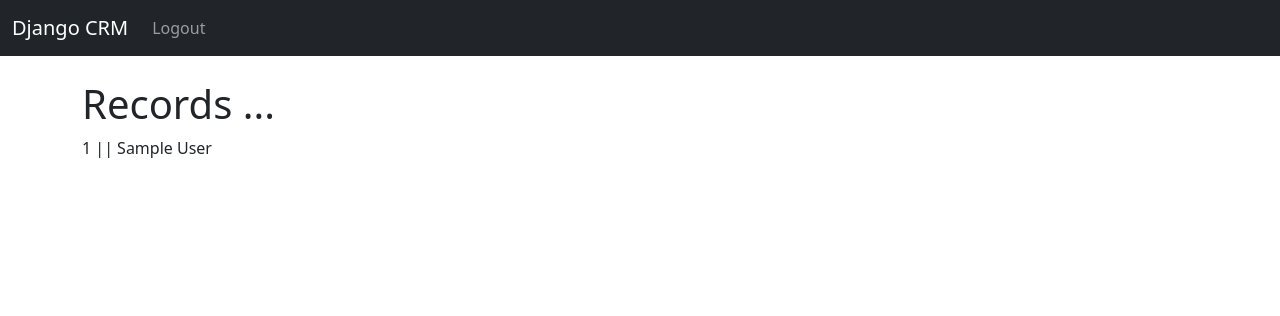
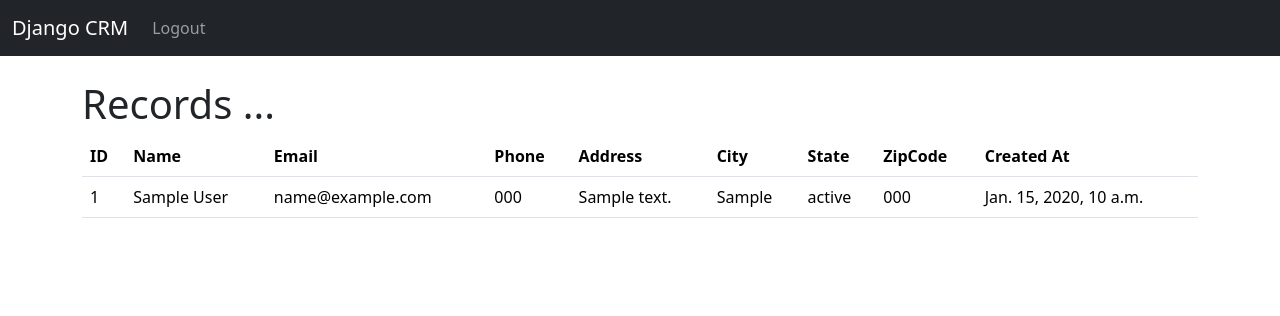
Before and after one commit to IYAS-Zawde/Django-CRM, a Django app: page / in a window 1280 px wide. Shown: the top 316 px of the page. Run offline with Django 5.2, Linux system fonts and the light colour scheme; a user stored in the database is signed in; tables that the repository leaves empty hold one stand-in row (values such as "Sample post").

Commit message:
Add Bootstrap Table
Adding Bootstrap table to view records

```diff
--- a/website/templates/home.html
+++ b/website/templates/home.html
@@ -4,12 +4,37 @@
 
 {% if user.is_authenticated %}
 <h1>Records ...</h1>
-{% if records %}
-  {% for record in records %}
-    {{record.id}} || {{ record }} <br/>
-  {% endfor %}
-{% endif %}
 
+<table class="table">
+  <thead>
+    <tr>
+      <th scope="col">ID</th>
+      <th scope="col">Name</th>
+      <th scope="col">Email</th>
+      <th scope="col">Phone</th>
+      <th scope="col">Address</th>
+      <th scope="col">City</th>
+      <th scope="col">State</th>
+      <th scope="col">ZipCode</th>
+      <th scope="col">Created At</th>
+    </tr>
+  </thead>
+  <tbody>
+    {% if records %}
+      {% for record in records %}
+        <tr>
+          <td>{{record.id}}</td>
+          <td>{{record}}</td>
+          <td>{{record.email}}</td>
+          <td>{{record.phone}}</td>
+          <td>{{record.address}}</td>
+          <td>{{record.city}}</td>
+          <td>{{record.state}}</td>
+          <td>{{record.zipcode}}</td>
+          <td>{{record.created_at}}</td>
+        </tr>
+      {% endfor %}
+    {% endif %}
 {% else %}
 <div class="col-md-6 offset-md-3">
 
```
